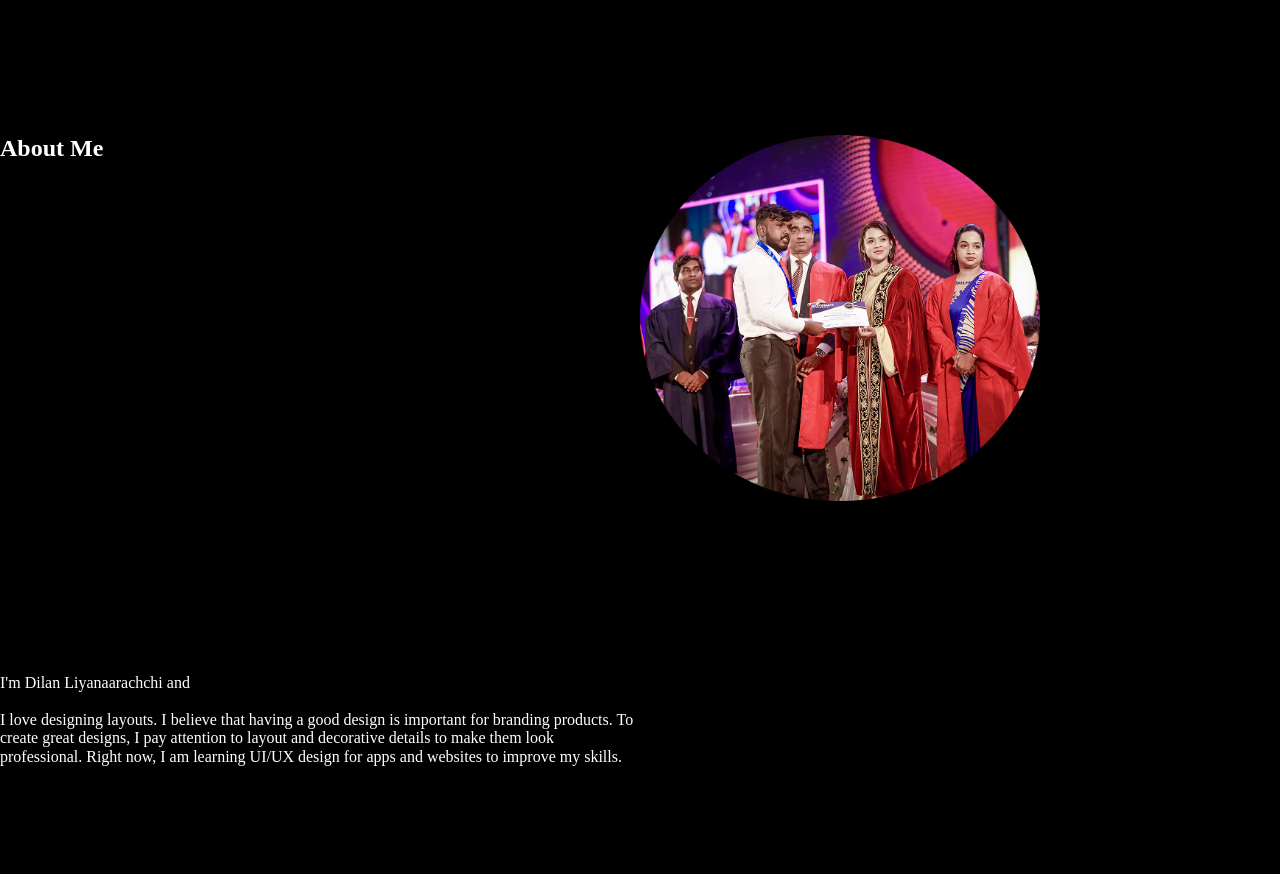
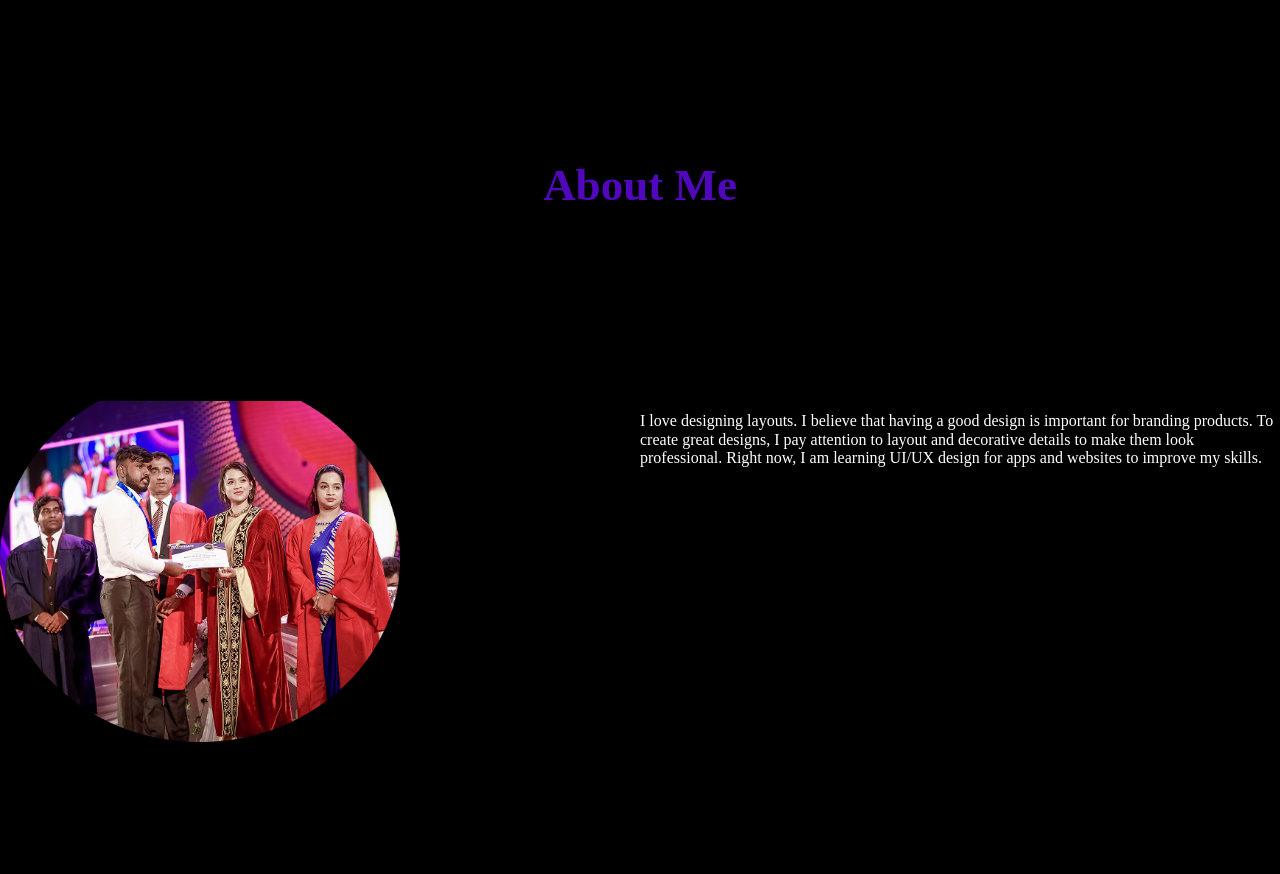
Before and after one commit to DiilaNa/MyPortafolio, a plain HTML site: page index.html in a window 1280 px wide. Shown: the part 740-1614 px from the top of the page. Drawn offline with Linux system fonts and the light colour scheme.

Commit message:
about section header styles

```diff
--- a/Styles/styles.css
+++ b/Styles/styles.css
@@ -84,3 +84,12 @@ button:hover{
     display: grid;
     grid-template-columns: repeat(2, 1fr);
 }
+#about>h2{
+    text-align: center;
+    font-weight: bolder;
+    color: #5007BE;
+    font-size: 45px;
+    grid-column: span 2;
+    top: 25px;
+    position: relative;
+}
```
